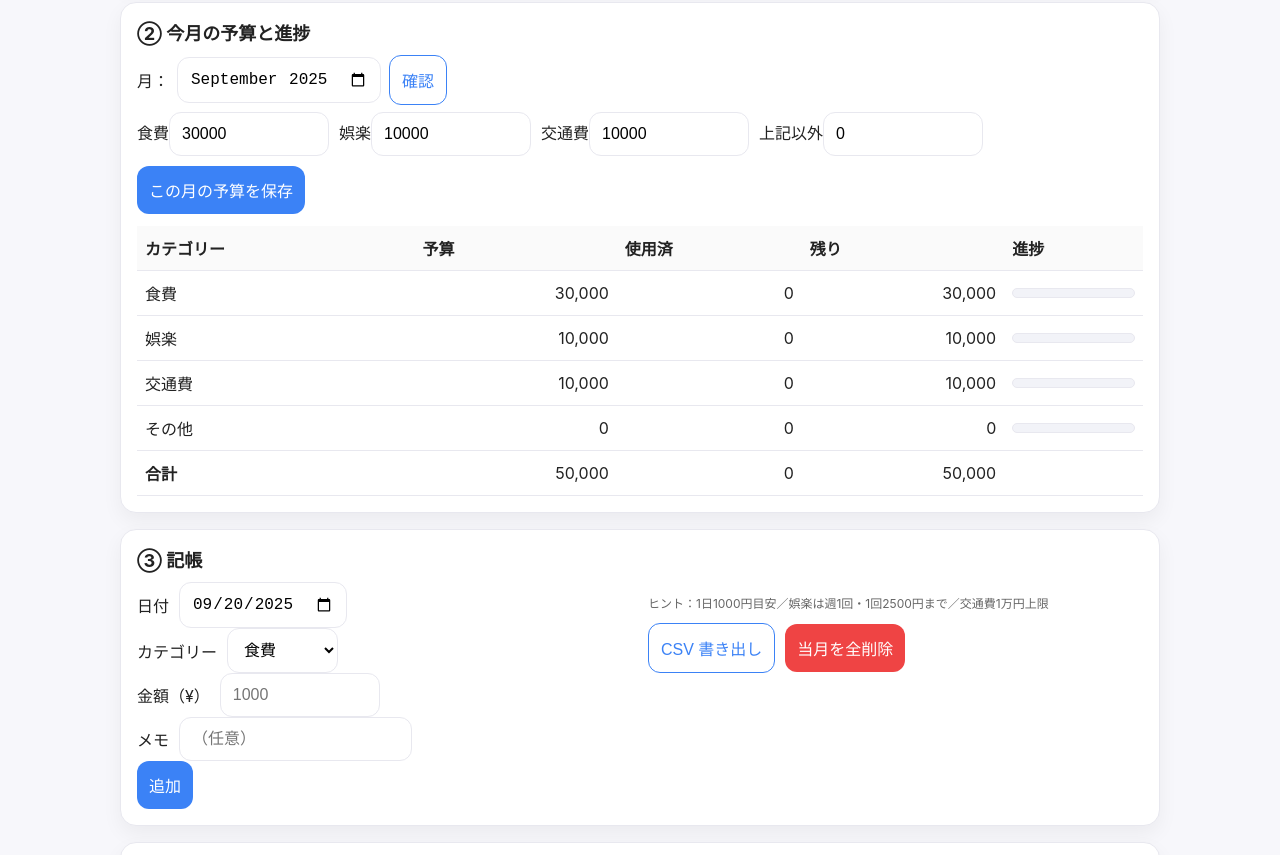
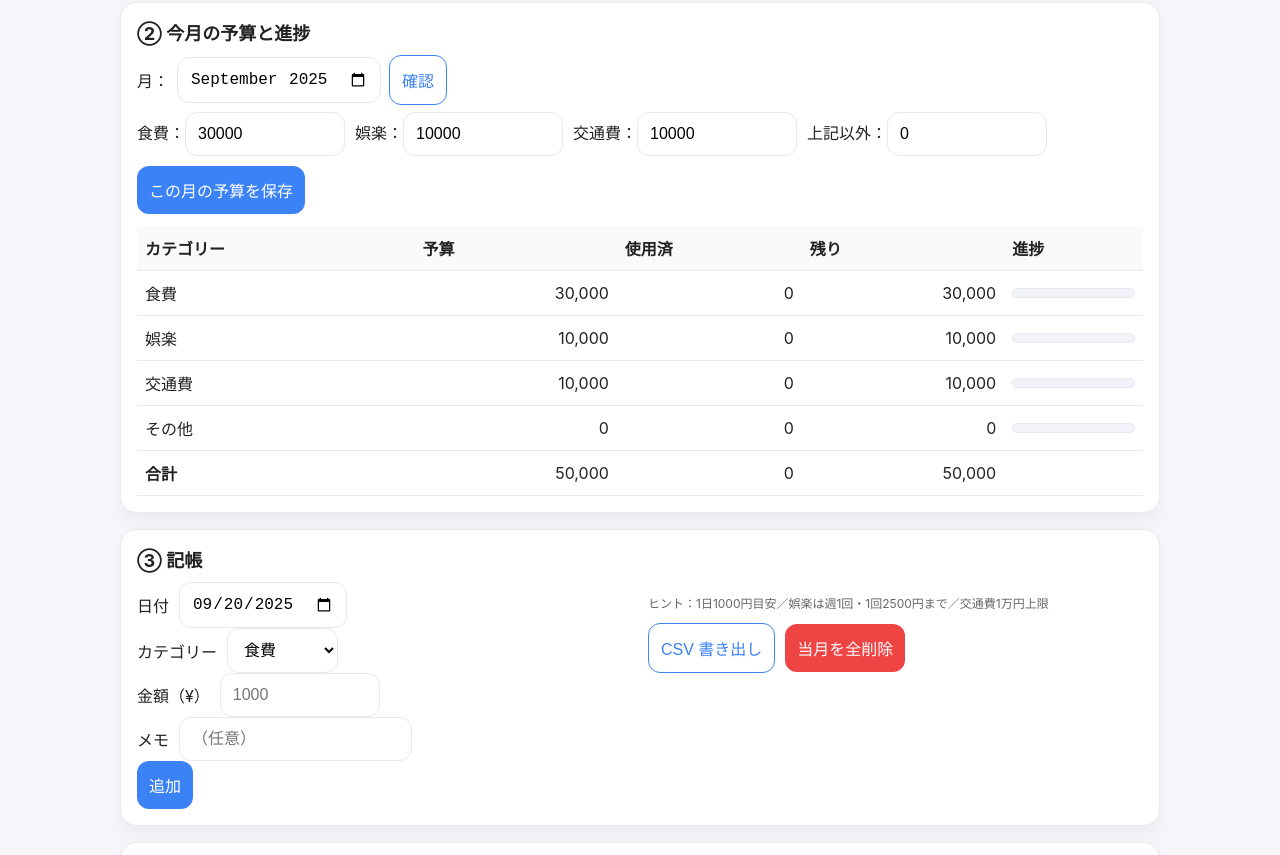
Before and after one commit to gavery712-commits/budget-pwa, a plain HTML site: page index.html in a window 1280 px wide. Shown: the part 880-1735 px from the top of the page. Drawn offline with Linux system fonts and the light colour scheme.

Commit message:
Update index.html
bug fixed

```diff
--- a/index.html
+++ b/index.html
@@ -103,16 +103,16 @@
       <!-- 手動入力フォーム：この月の予算（localStorageに保存） -->
       <div class="row" style="margin-top:7px">
         <div>
-          <label>食費</label><input id="mb_food" type="number" min="0" step="1" value="30000">
+          <label>食費：</label><input id="mb_food" type="number" min="0" step="1" value="30000">
         </div>
         <div>
-          <label>娯楽</label><input id="mb_fun" type="number" min="0" step="1" value="10000">
+          <label>娯楽：</label><input id="mb_fun" type="number" min="0" step="1" value="10000">
         </div>
         <div>
-          <label>交通費</label><input id="mb_transport" type="number" min="0" step="1" value="10000">
+          <label>交通費：</label><input id="mb_transport" type="number" min="0" step="1" value="10000">
         </div>
         <div>
-          <label>上記以外</label><input id="mb_other" type="number" min="0" step="1" value="0">
+          <label>上記以外：</label><input id="mb_other" type="number" min="0" step="1" value="0">
         </div>
           <button id="saveMonthBudget" class="btn">この月の予算を保存</button>
       </div>
@@ -137,7 +137,7 @@
             </select>
           </div>
           <div class="row"><label>金額（¥）</label><input id="amount" type="number" min="1" step="1" placeholder="1000"></div>
-          <div class="row"><label>メモ</label><input id="memo" type="text" placeholder="（任意）"></div>
+          <div class="row"><label>メモ</label><input id="memo" type="text" placeholder="（任意）"　size="10"></div>
           <div class="row"><button id="add" class="btn">追加</button></div>
         </div>
         <div>
```
